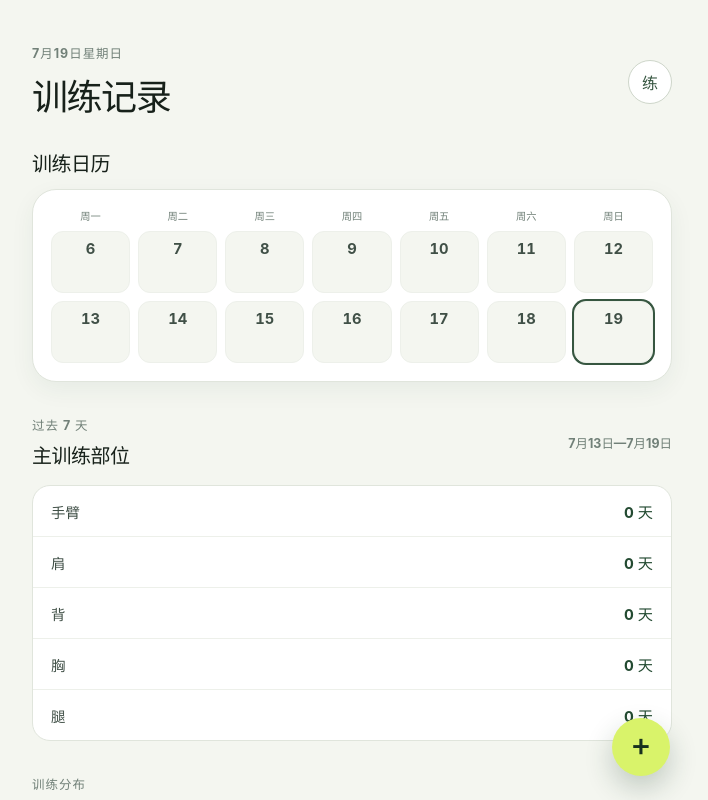
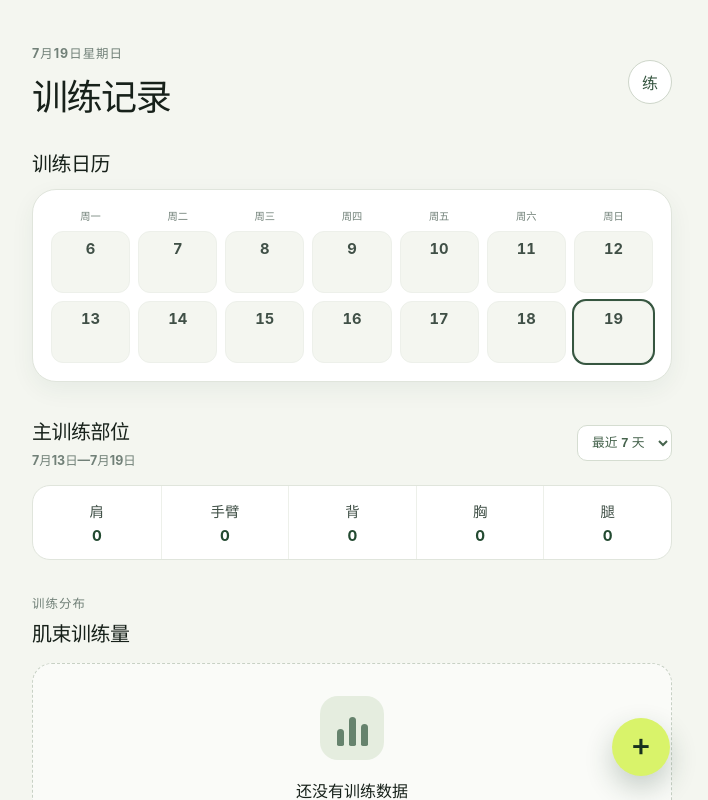
Before and after one commit to Chihatepython/fitness-tracker, a Vue app: page / in a window 1280 px wide. Shown: the top 800 px of the page, without its empty margins (288-996 px from the left). Built offline with nearby package versions, Linux system fonts and the light colour scheme.

Commit message:
Add training period controls

```diff
--- a/src/App.vue
+++ b/src/App.vue
@@ -1,9 +1,8 @@
 <script setup lang="ts">
-import { onMounted, ref } from 'vue'
+import { computed, onMounted, ref } from 'vue'
 
 import AddSetDialog from '@/components/AddSetDialog.vue'
 import {
-  BODY_PARTS,
   EXERCISE_BODY_PARTS,
   EXERCISE_NAMES,
   deleteTrainingSet,
@@ -15,8 +14,14 @@ import {
 
 const DELETE_MODE_KEY = 'fitness-tracker:delete-mode'
 const BODY_PART_PRIORITY: readonly BodyPart[] = ['腿', '背', '胸', '肩', '手臂']
+const BODY_PART_DISPLAY_PRIORITY: readonly BodyPart[] = ['肩', '手臂', '背', '胸', '腿']
 const CALENDAR_DAY_COUNT = 14
 const CALENDAR_WEEKDAYS = ['周一', '周二', '周三', '周四', '周五', '周六', '周日'] as const
+const TRAINING_PERIODS = [
+  { label: '最近 7 天', dayCount: 7 },
+  { label: '最近 2 周', dayCount: 14 },
+  { label: '最近 4 周', dayCount: 28 },
+] as const
 
 interface TrainingCalendarDay {
   date: string
@@ -44,13 +49,29 @@ const deleteError = ref('')
 const bodyPartDayCounts = ref(createEmptyBodyPartCounts())
 const isLoadingBodyPartCounts = ref(true)
 const bodyPartCountsError = ref('')
+const selectedTrainingPeriodIndex = ref(0)
 const trainingCalendarDays = ref<TrainingCalendarDay[]>(buildTrainingCalendarDays([]))
 const isLoadingTrainingCalendar = ref(true)
 const trainingCalendarError = ref('')
+const sortedBodyParts = computed(() =>
+  [...BODY_PART_DISPLAY_PRIORITY].sort((left, right) => {
+    const countDifference = bodyPartDayCounts.value[right] - bodyPartDayCounts.value[left]
 
-const sevenDayStartDate = getLocalDate(-6)
-const sevenDayEndDate = getLocalDate()
-const sevenDayRangeLabel = `${formatDisplayDate(sevenDayStartDate)}—${formatDisplayDate(sevenDayEndDate)}`
+    return countDifference || BODY_PART_DISPLAY_PRIORITY.indexOf(left) - BODY_PART_DISPLAY_PRIORITY.indexOf(right)
+  }),
+)
+const selectedTrainingPeriod = computed(
+  () => TRAINING_PERIODS[selectedTrainingPeriodIndex.value]!,
+)
+const trainingPeriodStartDate = computed(() =>
+  getLocalDate(-(selectedTrainingPeriod.value.dayCount - 1)),
+)
+const trainingPeriodEndDate = computed(() => getLocalDate())
+const trainingPeriodRangeLabel = computed(
+  () =>
+    `${formatDisplayDate(trainingPeriodStartDate.value)}—${formatDisplayDate(trainingPeriodEndDate.value)}`,
+)
+
 const currentWeekMondayOffset = getCurrentWeekMondayOffset()
 const calendarStartDate = getLocalDate(currentWeekMondayOffset - 7)
 const calendarEndDate = getLocalDate(currentWeekMondayOffset + 6)
@@ -167,10 +188,14 @@ async function loadTodaySets(): Promise<void> {
 }
 
 async function loadBodyPartDayCounts(): Promise<void> {
+  isLoadingBodyPartCounts.value = true
   bodyPartCountsError.value = ''
 
   try {
-    const trainingSets = await getTrainingSetsByDateRange(sevenDayStartDate, sevenDayEndDate)
+    const trainingSets = await getTrainingSetsByDateRange(
+      trainingPeriodStartDate.value,
+      trainingPeriodEndDate.value,
+    )
     const countsByDate = getBodyPartCountsByDate(trainingSets)
 
     const result = createEmptyBodyPartCounts()
@@ -183,10 +208,14 @@ async function loadBodyPartDayCounts(): Promise<void> {
 
     bodyPartDayCounts.value = result
   } catch (error: unknown) {
-    bodyPartCountsError.value = error instanceof Error ? error.message : '无法读取最近 7 天统计'
+    bodyPartCountsError.value = error instanceof Error ? error.message : '无法读取训练部位统计'
   } finally {
     isLoadingBodyPartCounts.value = false
   }
+}
+
+function changeTrainingPeriod(): void {
+  void loadBodyPartDayCounts()
 }
 
 async function loadTrainingCalendar(): Promise<void> {
@@ -308,16 +337,26 @@ onMounted(() => {
     <section class="summary-section" aria-labelledby="summary-title">
       <div class="section-heading">
         <div>
-          <p class="eyebrow">过去 7 天</p>
           <h2 id="summary-title">主训练部位</h2>
+          <span class="date-range">{{ trainingPeriodRangeLabel }}</span>
         </div>
-        <span class="date-range">{{ sevenDayRangeLabel }}</span>
+        <select
+          v-model.number="selectedTrainingPeriodIndex"
+          class="period-select"
+          :disabled="isLoadingBodyPartCounts"
+          aria-label="选择统计周期"
+          @change="changeTrainingPeriod"
+        >
+          <option v-for="(period, index) in TRAINING_PERIODS" :key="period.dayCount" :value="index">
+            {{ period.label }}
+          </option>
+        </select>
       </div>
 
       <div class="body-part-list">
-        <article v-for="bodyPart in BODY_PARTS" :key="bodyPart" class="body-part-row">
+        <article v-for="bodyPart in sortedBodyParts" :key="bodyPart" class="body-part-row">
           <span>{{ bodyPart }}</span>
-          <strong>{{ isLoadingBodyPartCounts ? '—' : `${bodyPartDayCounts[bodyPart]} 天` }}</strong>
+          <strong>{{ isLoadingBodyPartCounts ? '—' : bodyPartDayCounts[bodyPart] }}</strong>
         </article>
       </div>
       <p v-if="bodyPartCountsError" class="summary-error" role="alert">
@@ -642,28 +681,59 @@ h1 {
 }
 
 .date-range {
+  display: block;
+  margin-top: 6px;
   color: #718078;
   font-size: 0.78rem;
   font-weight: 700;
 }
 
+.period-select {
+  min-height: 36px;
+  flex-shrink: 0;
+  padding: 0 10px;
+  border: 1px solid #d5ddd1;
+  border-radius: 10px;
+  background: #fff;
+  color: #46634d;
+  font-size: 0.8rem;
+  font-weight: 700;
+  cursor: pointer;
+}
+
+.period-select:disabled {
+  cursor: wait;
+  opacity: 0.55;
+}
+
+.period-select:focus-visible {
+  outline: 3px solid rgb(70 99 77 / 22%);
+  outline-offset: 2px;
+}
+
 .body-part-list {
   overflow: hidden;
+  display: grid;
   margin-top: 16px;
   border: 1px solid #e0e5dc;
   border-radius: 18px;
   background: #fff;
+  grid-template-columns: repeat(5, minmax(0, 1fr));
 }
 
 .body-part-row {
   display: flex;
+  min-width: 0;
   align-items: center;
-  justify-content: space-between;
-  padding: 14px 18px;
+  flex-direction: column;
+  justify-content: center;
+  gap: 5px;
+  padding: 14px 4px;
+  text-align: center;
 }
 
 .body-part-row + .body-part-row {
-  border-top: 1px solid #edf0ea;
+  border-left: 1px solid #edf0ea;
 }
 
 .body-part-row span {
```
